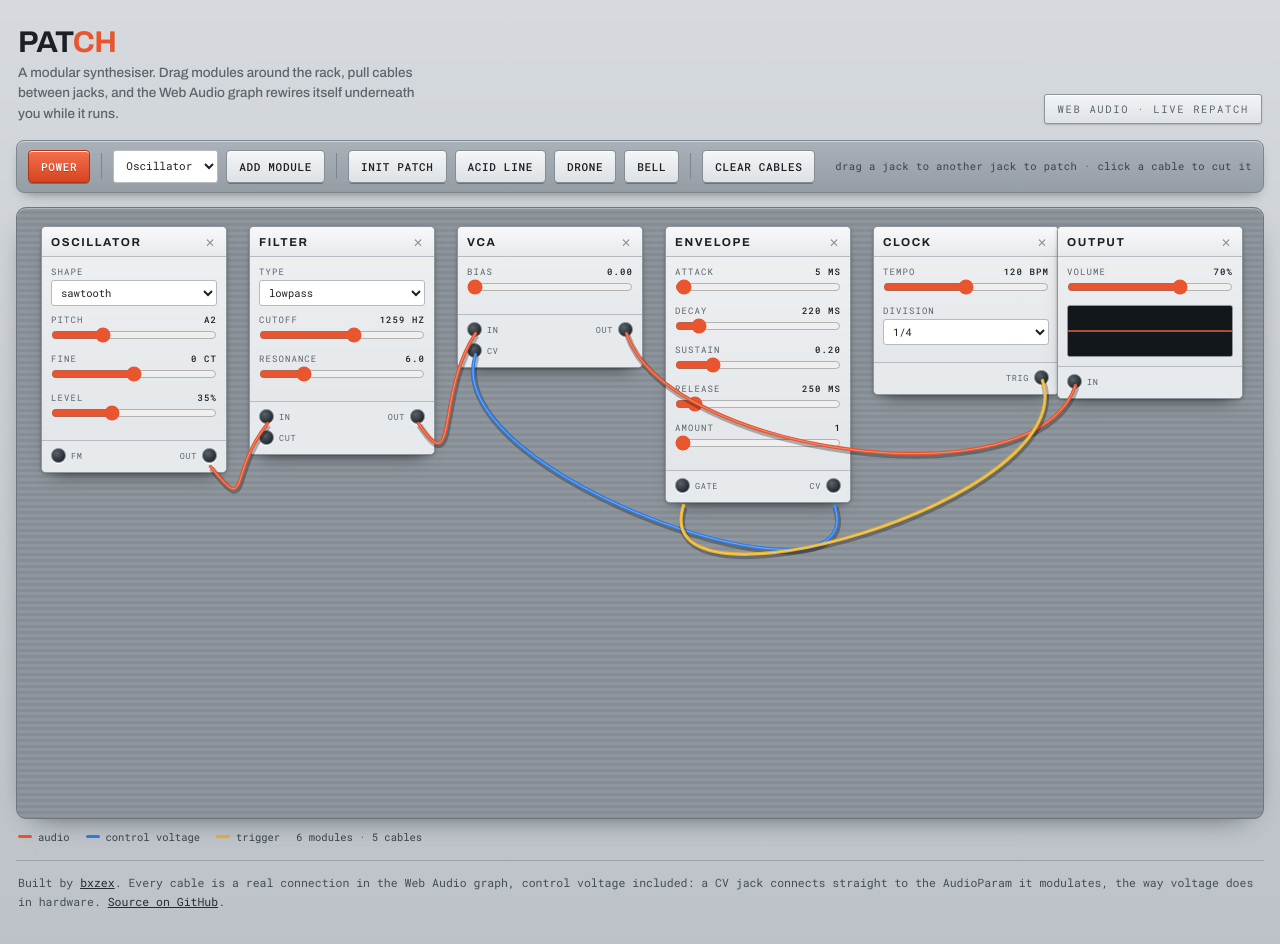
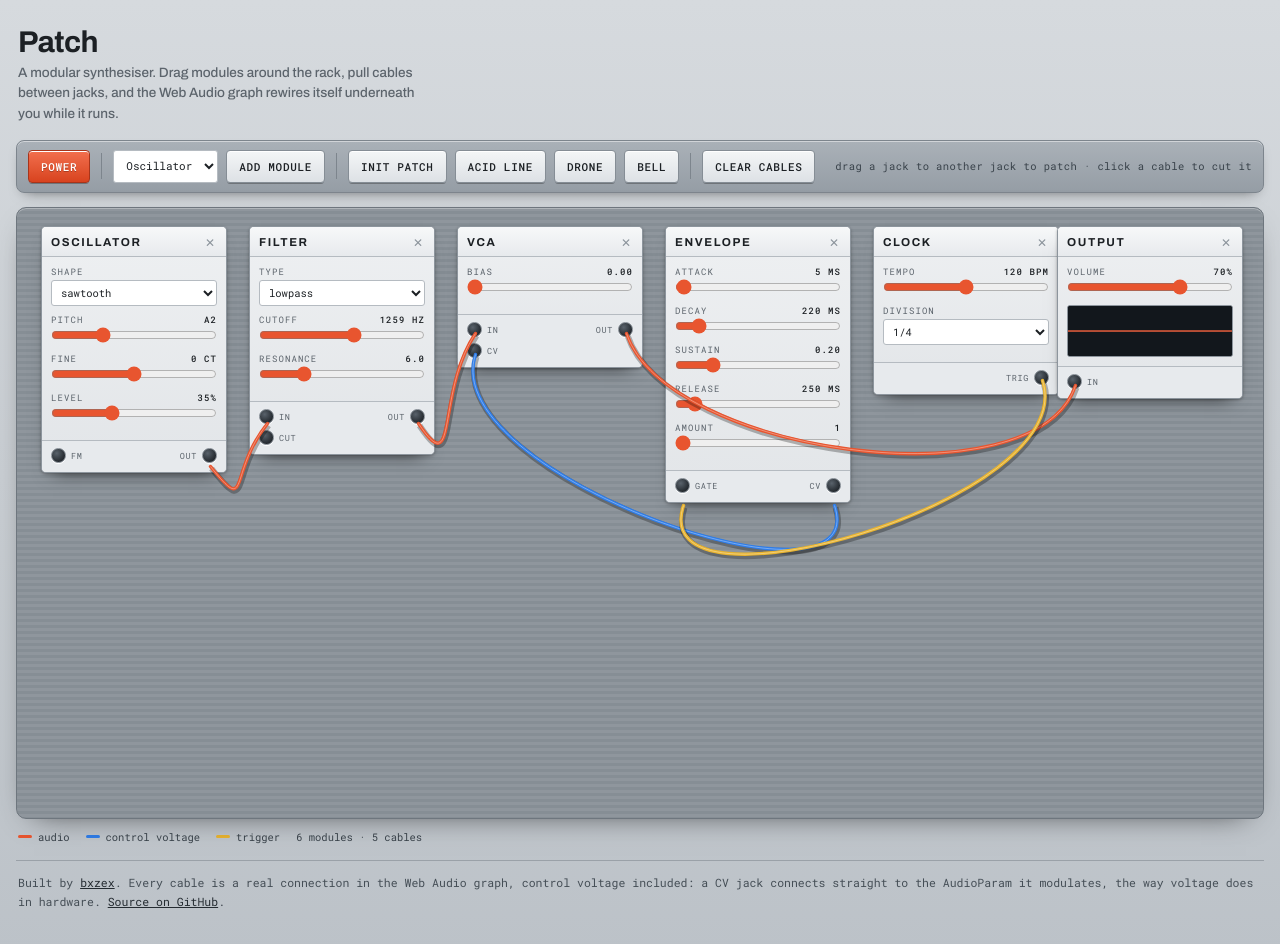
Before and after one commit to bxzex/patch, a plain HTML site: page index.html in a window 1280 px wide. Drawn offline with Linux system fonts and the light colour scheme.

Commit message:
Shorter README, plain wordmark

```diff
--- a/index.html
+++ b/index.html
@@ -24,8 +24,7 @@ body{background:var(--room);color:var(--ink);font-family:var(--a);-webkit-font-s
 .wrap{max-width:1260px;margin:0 auto}
 
 header{display:flex;align-items:flex-end;gap:18px;flex-wrap:wrap;padding:26px 2px 16px}
-h1{font-family:var(--a);font-weight:700;font-size:30px;letter-spacing:-.02em;margin:0;text-transform:uppercase}
-h1 span{color:var(--audio)}
+h1{font-family:var(--a);font-weight:700;font-size:30px;letter-spacing:-.02em;margin:0}
 .sub{font-size:13.5px;color:var(--sub);max-width:52ch;line-height:1.5;margin:5px 0 0}
 .plate{margin-left:auto;font-family:var(--m);font-size:10.5px;letter-spacing:.16em;color:var(--sub);
   background:linear-gradient(180deg,#f2f4f6,#dfe3e6);border:1px solid var(--deep);border-radius:3px;padding:7px 12px;
@@ -94,10 +93,10 @@ footer a{color:#242b31}
 <div class="wrap">
 <header>
   <div>
-    <h1>PAT<span>CH</span></h1>
+    <h1>Patch</h1>
     <p class="sub">A modular synthesiser. Drag modules around the rack, pull cables between jacks, and the Web Audio graph rewires itself underneath you while it runs.</p>
   </div>
-  <span class="plate">WEB AUDIO · LIVE REPATCH</span>
+
 </header>
 
 <div class="toolbar">
```
Also changed, not shown: 1 other file.
